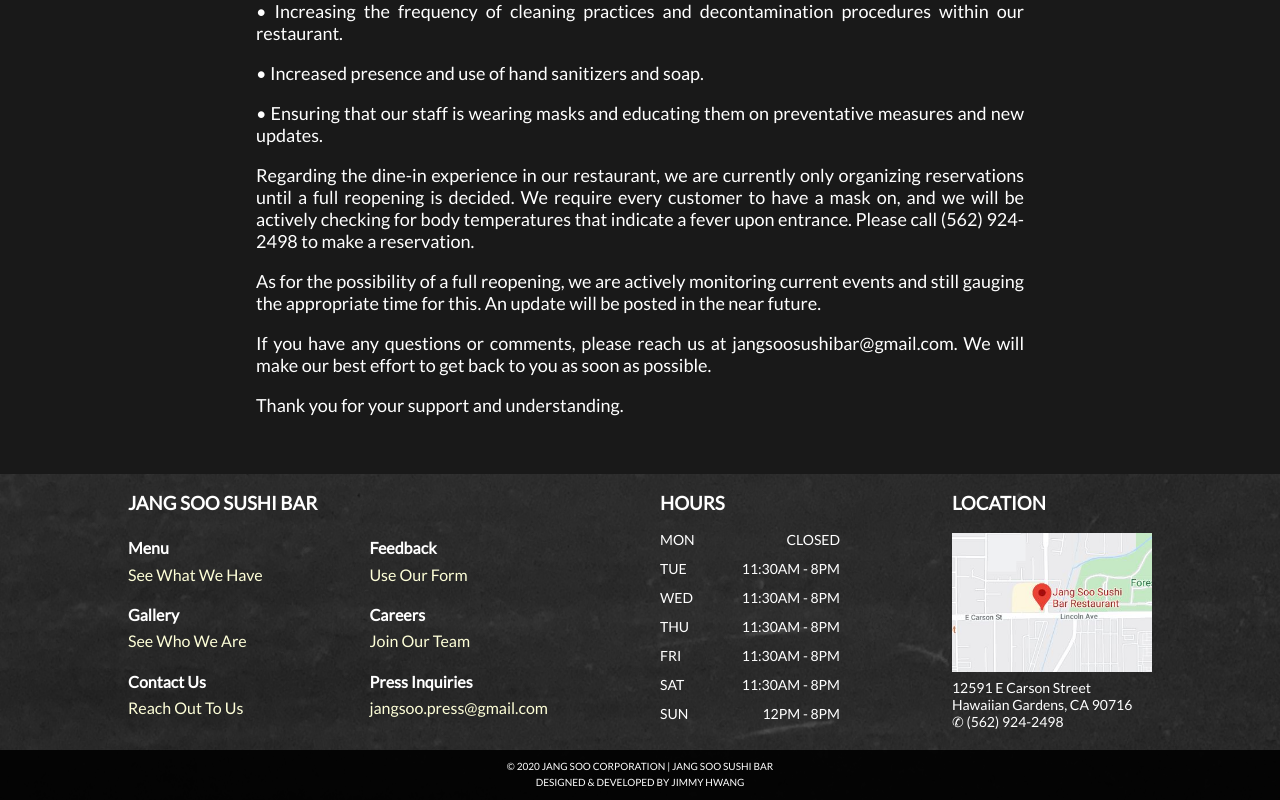
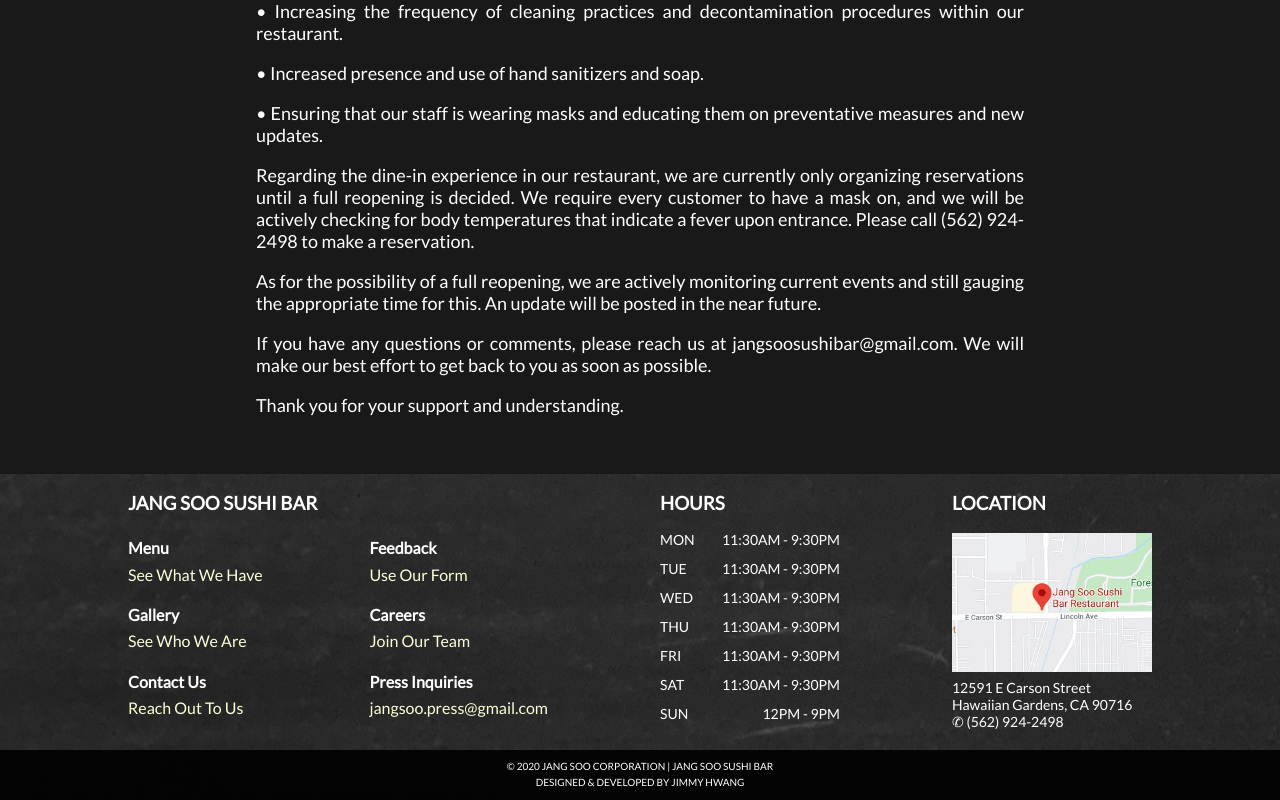
Before and after one commit to jimmyhwang4/jang_soo_sushi_bar, a React (Create React App) app: page /covid-19 in a window 1280 px wide. Shown: the part 473-1273 px from the top of the page. Built offline with nearby package versions, Linux system fonts and the light colour scheme.

Commit message:
Adjusted hours

```diff
--- a/src/components/Hours.js
+++ b/src/components/Hours.js
@@ -8,31 +8,31 @@
             </div>
             <div className="hoursDay">
                 <p>MON</p>
-                <p>CLOSED</p>
+                <p>11:30AM - 9:30PM</p>
             </div>
             <div className="hoursDay">
                 <p>TUE</p>
-                <p>11:30AM - 8PM</p>
+                <p>11:30AM - 9:30PM</p>
             </div>
             <div className="hoursDay">
                 <p>WED</p>
-                <p>11:30AM - 8PM</p>
+                <p>11:30AM - 9:30PM</p>
             </div>
             <div className="hoursDay">
                 <p>THU</p>
-                <p>11:30AM - 8PM</p>
+                <p>11:30AM - 9:30PM</p>
             </div>
             <div className="hoursDay">
                 <p>FRI</p>
-                <p>11:30AM - 8PM</p>
+                <p>11:30AM - 9:30PM</p>
             </div>
             <div className="hoursDay">
                 <p>SAT</p>
-                <p>11:30AM - 8PM</p>
+                <p>11:30AM - 9:30PM</p>
             </div>
             <div className="hoursDay">
                 <p>SUN</p>
-                <p>12PM - 8PM</p>
+                <p>12PM - 9PM</p>
             </div>
         </div>
     );
```
